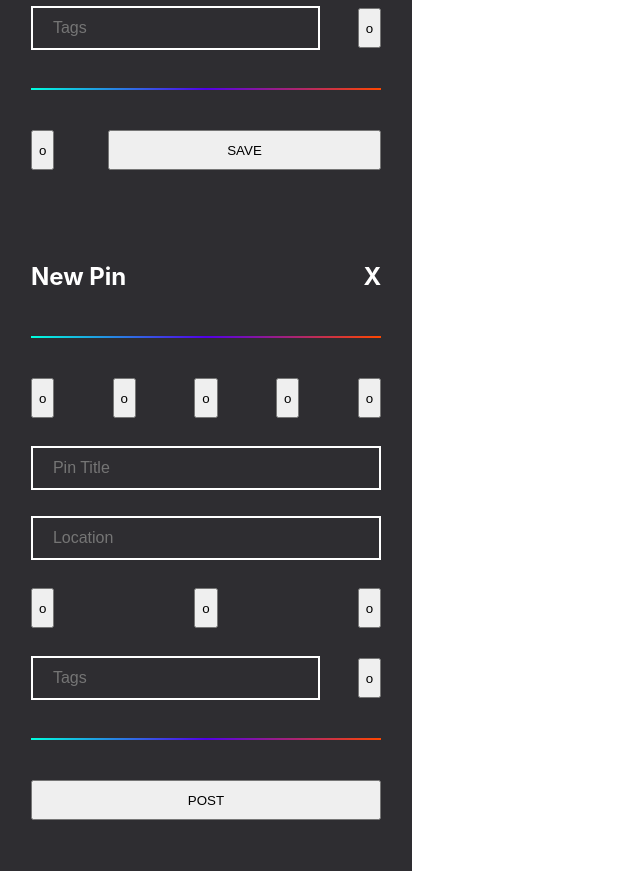
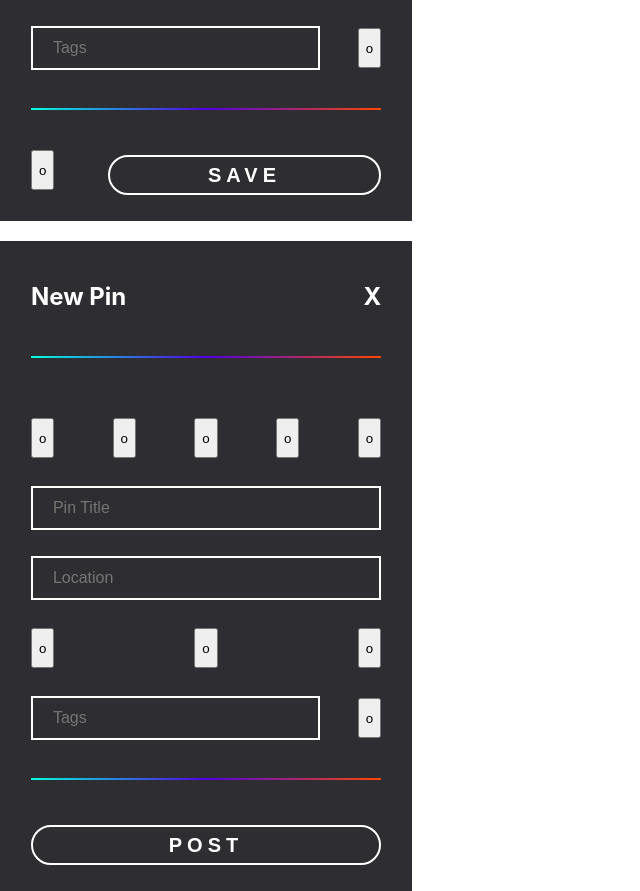
Before and after one commit to dhansonTechtonic/crapmap-with-react, a React (Create React App) app: page / in a window 1280 px wide. Shown: the part 429-1320 px from the top of the page, without its empty margins (0-640 px from the left). Built offline with nearby package versions, Linux system fonts and the light colour scheme.

Commit message:
final format before scrum

```diff
--- a/src/App.css
+++ b/src/App.css
@@ -52,10 +52,25 @@
   width: 75%;
 }
 
-.modal-row .post-button {
+.modal-row .make-post-button {
   width: 100%;
 }
 
-.modal-row .save-button {
+.modal-row .save-post-button {
   width: 78%;
 }
+
+.make-post-button,
+.save-post-button {
+  background-color: transparent;
+  border: 2px solid white;
+  border-radius: 40px;
+  color: white;
+  font-size: 20px;
+  font-weight: bold;
+  letter-spacing: .25em;
+  margin-top: 10px;
+  transition-duration: 0.3s;
+  -webkit-transition-duration: 0.3s;
+  width: 70%;
+}
--- a/src/App.js
+++ b/src/App.js
@@ -9,6 +9,7 @@ class App extends Component {
     return (
       <div className="App">
         <EditPinModal />
+        <br />
         <AddPinModal />
       </div>
     );
--- a/src/components/AddPinModal.js
+++ b/src/components/AddPinModal.js
@@ -9,6 +9,7 @@ export default class AddPinModal extends Component {
                     <h2>X</h2>
                 </div>
                 <LineDivider />
+                    <form onSubmit={this.handleSubmit}>
                         <div className='modal-row'>
                             <button>o</button>
                             <button>o</button>
@@ -17,10 +18,10 @@ export default class AddPinModal extends Component {
                             <button>o</button>
                         </div>
                         <div className='modal-row'>
-                <input placeholder='Pin Title'></input>
+                            <input name='title' placeholder='Pin Title'></input>
                         </div>
                         <div className='modal-row'>
-                <input placeholder='Location'></input>
+                            <input name='location' placeholder='Location'></input>
                         </div>
                         <div className='modal-row'>
                             <button>o</button>
@@ -28,13 +29,14 @@ export default class AddPinModal extends Component {
                             <button>o</button>
                         </div>
                         <div className='modal-row'>
-                <input placeholder='Tags' className='tag-input'></input>
+                            <input name='tags' placeholder='Tags' className='tag-input'></input>
                             <button>o</button>
                         </div>
                         <LineDivider />
                         <div className='modal-row'>
-                <button className='post-button'>POST</button>
+                            <button type='submit' className='make-post-button'>POST</button>
                         </div>
+                    </form>
             </div>
       )
     }
--- a/src/components/EditPinModal.js
+++ b/src/components/EditPinModal.js
@@ -9,6 +9,7 @@ export default class EditPinModal extends Component {
                     <h2>X</h2>
                 </div>
                 <LineDivider />
+                    <form>
                         <div className='modal-row'>
                             <button>o</button>
                             <button>o</button>
@@ -34,8 +35,9 @@ export default class EditPinModal extends Component {
                         <LineDivider />
                         <div className='modal-row'>
                             <button>o</button>
-                <button className='save-button'>SAVE</button>
+                            <button className='save-post-button'>SAVE</button>
                         </div>
+                    </form>
             </div>
         )
   }
```
Lines whose indentation alone changed are shown as unchanged.
